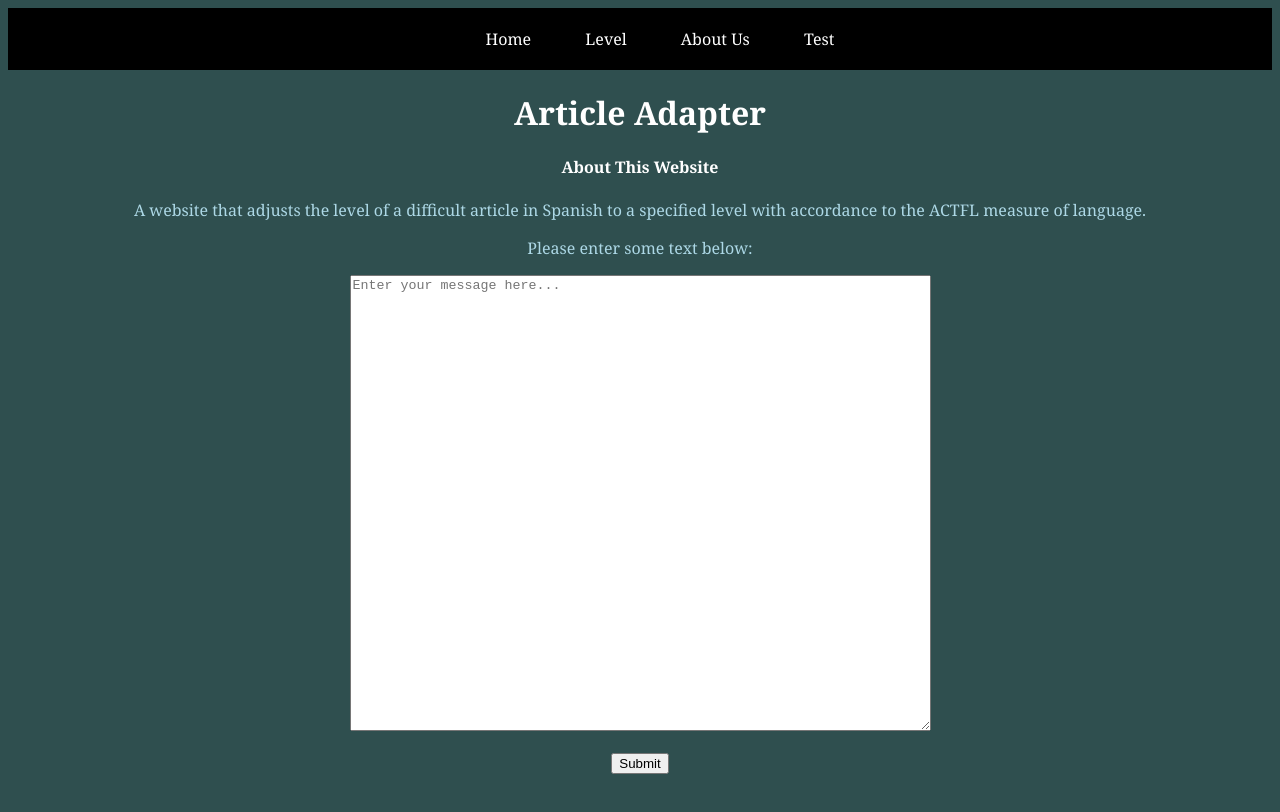
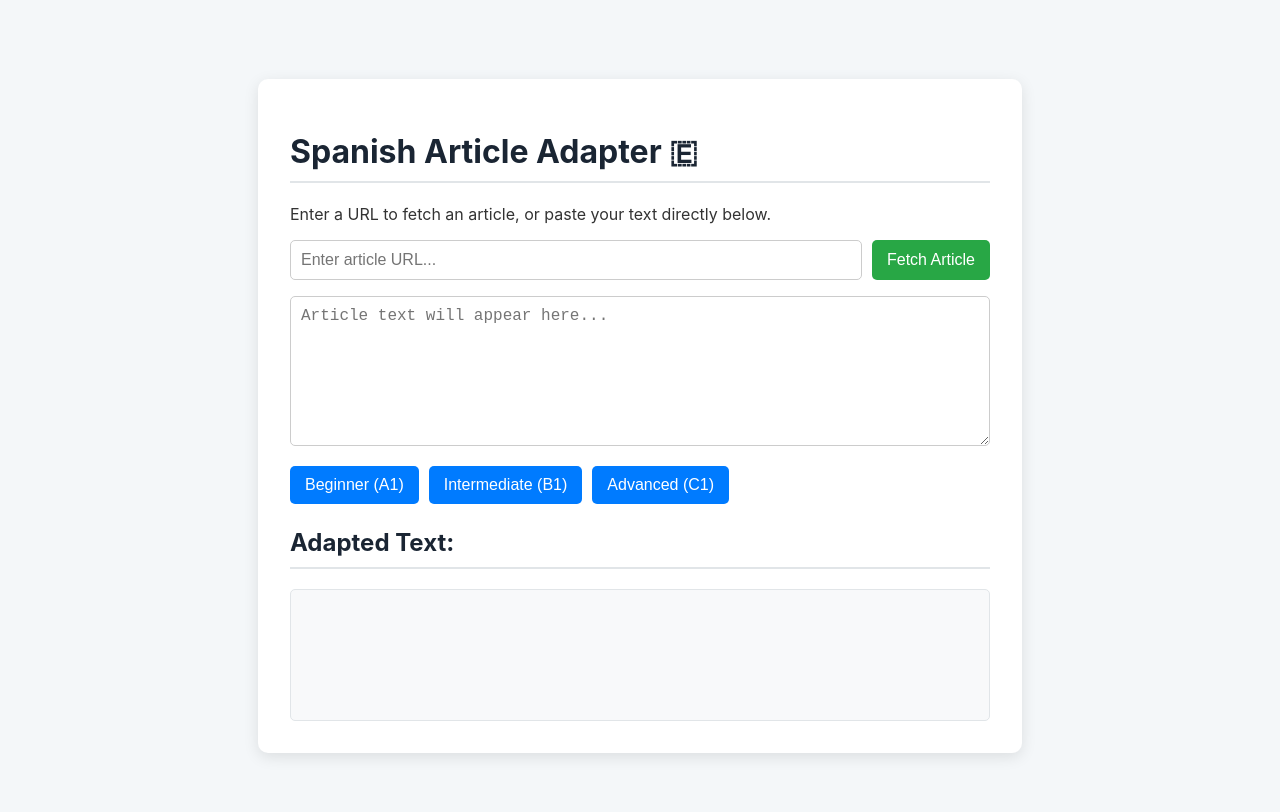
Before and after one commit to penelopeschung/ArticleAdjuster, a plain HTML site: page index.html in a window 1280 px wide. Drawn offline with Linux system fonts and the light colour scheme.

Commit message:
different version of article adaptor using gemini api instead of openai because openai hit price limit

```diff
--- a/index.html
+++ b/index.html
@@ -1,38 +1,36 @@
-<html>
+<!DOCTYPE html>
+<html lang="en">
 <head>
-    <title>Article Adapter</title>
+    <meta charset="UTF-8">
+    <meta name="viewport" content="width=device-width, initial-scale=1.0">
+    <title>Spanish Article Adapter</title>
     <link rel="stylesheet" href="main.css">
-    <script src="interact.js"></script>
 </head>
-
 <body>
 
-    <nav>
-        <ul>
-            <li><a href="#">Home</a></li>
-            <li>
-                <a href="#">Level</a>
-                <ul class="dropdown">
-                    <li><a href="#">Spanish 1</a></li>
-                    <li><a href="#">Spanish 2</a></li>
-                    <li><a href="#">Spanish 3</a></li>
-                    <li><a href="#">Spanish 4</a></li>
-                </ul>
-            </li>
-            <li><a href="#">About Us</a></li>
-            <li><a href="#">Test</a></li>
-        </ul>
-    </nav>
-        <h1>Article Adapter</h1>
-    <h4>About This Website</h4>
-    <p>A website that adjusts the level of a difficult article in Spanish to a specified level with accordance to the ACTFL measure of language.<p>
-<!-- <label for="fname">Input Article Here:</label>
-<input type="text" id="fname" name="fname"> -->
-    <!-- <form action="/url" method="GET"> -->
-    <p>Please enter some text below:</p>
-    <textarea id="message" name="inputarticle" rows="30" cols="70" placeholder="Enter your message here..."></textarea>
-    <br><br>
-    <button onclick="submitData()"> Submit </button>
-    <!-- </form> -->
+    <div class="container">
+        <h1>Spanish Article Adapter 🇪</h1>
+        <p>Enter a URL to fetch an article, or paste your text directly below.</p>
+
+        <div class="url-fetch-container">
+            <input type="url" id="url-input" placeholder="Enter article URL...">
+            <button id="fetch-btn">Fetch Article</button>
+        </div>
+
+        <textarea id="text-input" placeholder="Article text will appear here..."></textarea>
+
+        <div id="level-buttons">
+            <button class="level-btn" data-level="A1">Beginner (A1)</button>
+            <button class="level-btn" data-level="B1">Intermediate (B1)</button>
+            <button class="level-btn" data-level="C1">Advanced (C1)</button>
+        </div>
+
+        <h2>Adapted Text:</h2>
+        <div id="output-container">
+            <div id="text-output"></div>
+        </div>
+    </div>
+
+    <script src="interact.js"></script>
 </body>
 </html>
--- a/interact.js
+++ b/interact.js
@@ -1,18 +1,51 @@
-function extractText() {
-  // Get the textarea element by its ID.
-  const textarea = document.getElementById("inputarticle");
+const API_KEY = '0912586309acc7e6dedce35a6ac0eae1bca35315';
+const MODEL_NAME = 'gemini-1.5-pro';
+const API_URL = `https://generativelanguage.googleapis.com/v1beta/models/${MODEL_NAME}:generateContent?key=${API_KEY}`;
 
-  // Get the value (content) of the textarea.
-  const extractedText = textarea.value;
+// Get references to  HTML elements
+const urlInput = document.getElementById('url-input');
+const fetchBtn = document.getElementById('fetch-btn');
+const textInput = document.getElementById('text-input');
+const textOutput = document.getElementById('text-output');
+const levelButtons = document.getElementById('level-buttons');
 
-  // Get the output element where we will display the result.
-  const outputParagraph = document.getElementById("output");
 
-  // Set the content of the output paragraph to the extracted text.
-  outputParagraph.textContent = "Extracted text: " + extractedText;
+
+
+async function adaptText(text, level) {
+    textOutput.innerText = 'Adapting text with Gemini, please wait...';
+
+    //  prompt is the same, but request structure is different
+    const prompt = `Adapt the following Spanish text to a ${level} CEFR level. Simplify vocabulary and sentence structure, but keep the core meaning intact. The adapted text must be in Spanish. Original Text: "${text}" Adapted Text:`;
+
+    try {
+        const response = await fetch(API_URL, {
+            method: 'POST',
+            headers: {
+                'Content-Type': 'application/json',
+            },
+            body: JSON.stringify({
+                contents: [{
+                    parts: [{
+                        text: prompt
+                    }]
+                }]
+            })
+        });
+
+        if (!response.ok) {
+            const errorData = await response.json();
+            throw new Error(`API Error: ${errorData.error.message}`);
+        }
+
+        const data = await response.json();
+
+        const adaptedText = data.candidates[0].content.parts[0].text;
+
+        textOutput.innerText = adaptedText.trim();
+
+    } catch (error) {
+        console.error('Error adapting text:', error);
+        textOutput.innerText = `Sorry, an error occurred: ${error.message}`;
+    }
 }
-
-function submitData() {
-    let inputarticle = document.querySelector("#inputarticle");
-
-}
--- a/main.css
+++ b/main.css
@@ -1,61 +1,96 @@
-
-body{
-  background-color: darkslategray;
-  text-align: center;
-  font-family: Georgia, serif
-
+body {
+    font-family: -apple-system, BlinkMacSystemFont, 'Segoe UI', Roboto, sans-serif;
+    background-color: #f4f7f9;
+    color: #333;
+    display: flex;
+    justify-content: center;
+    align-items: center;
+    min-height: 100vh;
+    margin: 0;
+    padding: 1rem; /* Added for smaller screens */
 }
 
-h4{
-  color: white;
-
+.container {
+    background-color: #fff;
+    padding: 2rem;
+    border-radius: 10px;
+    box-shadow: 0 4px 15px rgba(0,0,0,0.1);
+    width: 90%;
+    max-width: 700px;
 }
 
-h1{
-    color: white;
+h1, h2 {
+    color: #1a2533;
+    border-bottom: 2px solid #e1e5e8;
+    padding-bottom: 10px;
 }
 
-h2{
-    color: white
+.url-fetch-container {
+    display: flex;
+    gap: 10px;
+    margin-bottom: 1rem;
 }
 
-p{
-    color: lightblue
+#url-input {
+    flex-grow: 1; /* Allows input to take available space */
+    padding: 10px;
+    border: 1px solid #ccc;
+    border-radius: 5px;
+    font-size: 1rem;
 }
 
-ul{
-    list-style: none;
-    background:black
+#fetch-btn {
+    background-color: #28a745;
+    color: white;
+    border: none;
+    padding: 10px 15px;
+    border-radius: 5px;
+    font-size: 1rem;
+    cursor: pointer;
+    transition: background-color 0.2s;
 }
 
-ul li{
-    display: inline-block;
-    position: relative
+#fetch-btn:hover {
+    background-color: #218838;
 }
 
-ul li a{
-    display: block;
-    padding: 20px 25px;
-    color: white;
-    text-decoration: none
+
+textarea {
+    width: 100%;
+    height: 150px;
+    padding: 10px;
+    border: 1px solid #ccc;
+    border-radius: 5px;
+    font-size: 1rem;
+    margin-bottom: 1rem;
+    box-sizing: border-box;
 }
 
-ul li ul.dropdown li{
-    display:block;
+#level-buttons {
+    display: flex;
+    gap: 10px;
+    margin-bottom: 1.5rem;
 }
 
-ul li ul.dropdown{
-    width:100%;
-    background:blue;
-    position: absolute;
-    z-index:999;
-    display:none;
+.level-btn {
+    background-color: #007bff;
+    color: white;
+    border: none;
+    padding: 10px 15px;
+    border-radius: 5px;
+    font-size: 1rem;
+    cursor: pointer;
+    transition: background-color 0.2s;
 }
 
-ul li a:hover{
-    background:green;
+.level-btn:hover {
+    background-color: #0056b3;
 }
 
-ul li:hover ul.dropdown{
-    display:block;
+#output-container {
+    background-color: #f8f9fa;
+    border: 1px solid #e1e5e8;
+    border-radius: 5px;
+    padding: 15px;
+    min-height: 100px;
 }
```
